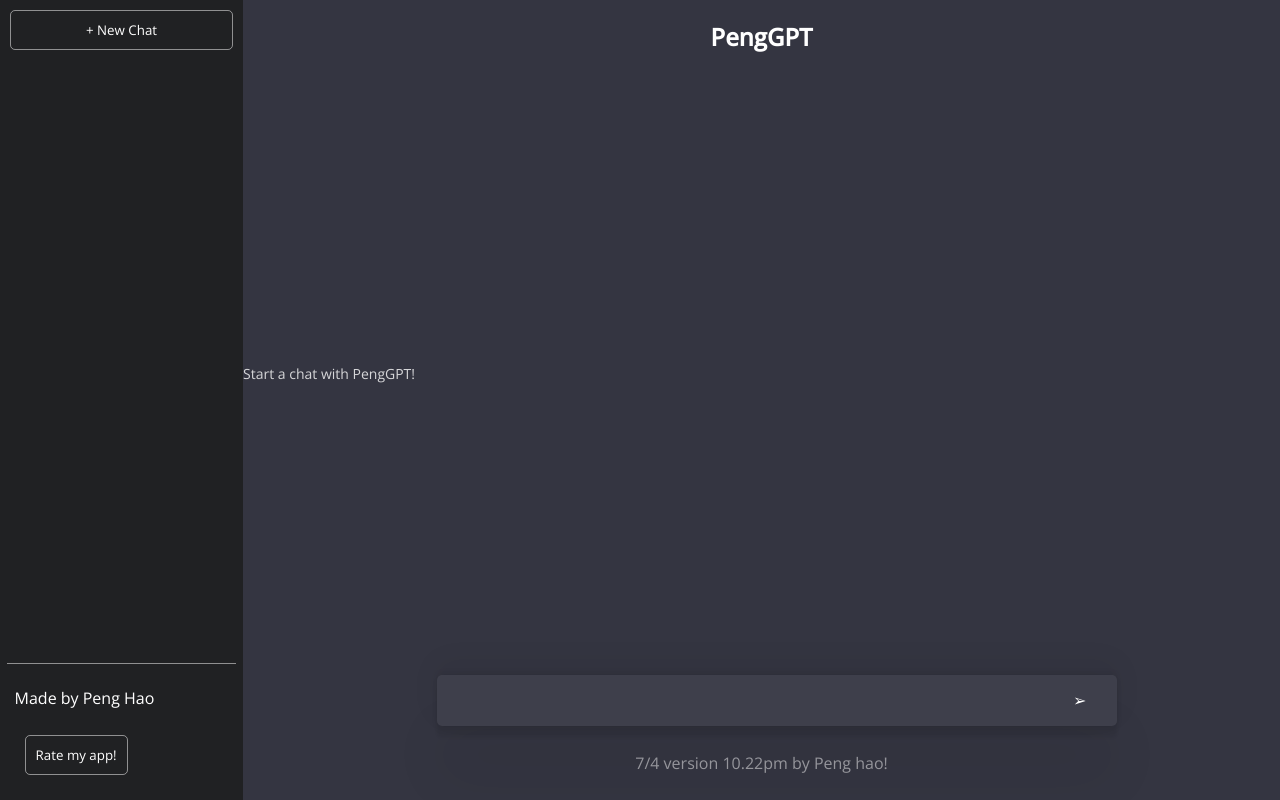
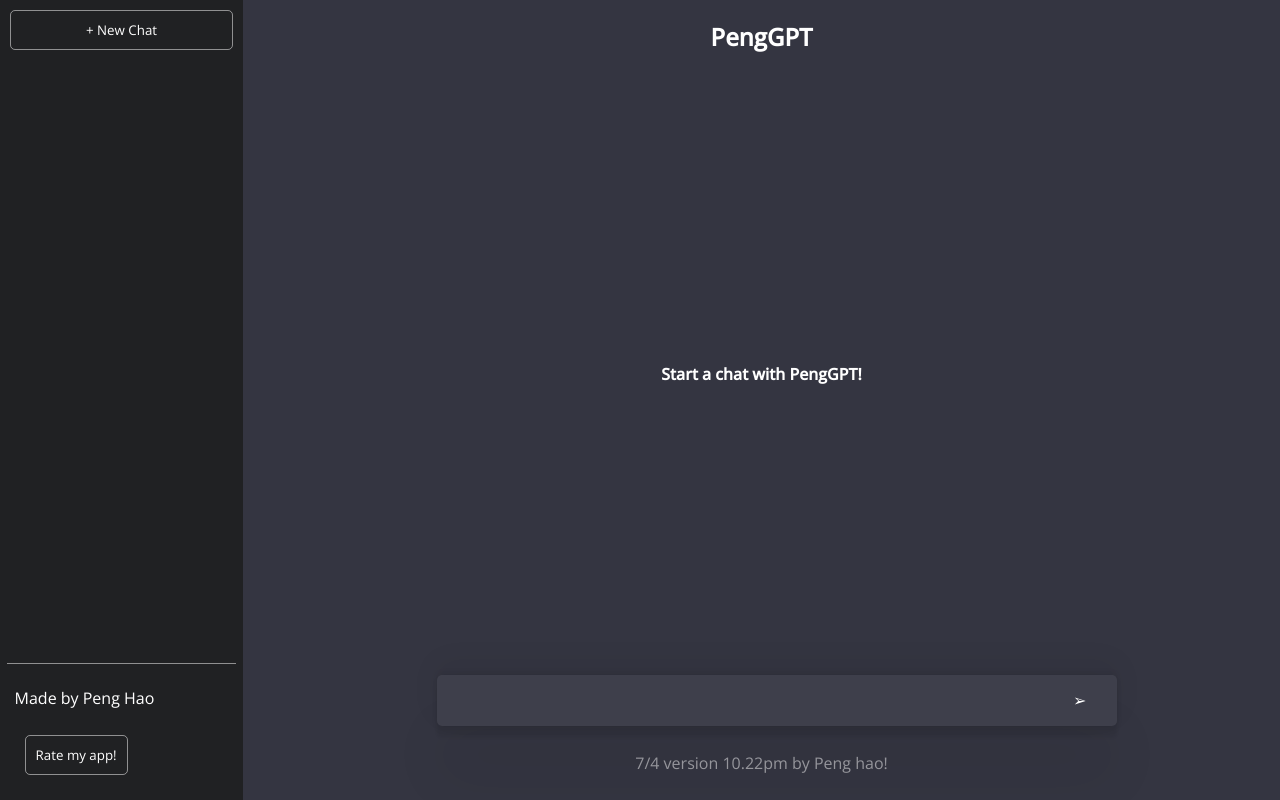
Before and after one commit to Penghao-99/chatgpt-app, a React (Create React App) app: page / in a window 1280 px wide. Built offline with nearby package versions, Linux system fonts and the light colour scheme.

Commit message:
Update App.js

```diff
--- a/src/App.js
+++ b/src/App.js
@@ -102,7 +102,9 @@ const App = () => {
               <p>{message.content}</p>
             </li>
           ))}
-          {!currentTitle && <p>Start a chat with PengGPT!</p>}
+          {!currentTitle && (
+            <h4 className="start-chat">Start a chat with PengGPT!</h4>
+          )}
         </ul>
         <div className="bottom-section">
           <div className="input-container">
```
